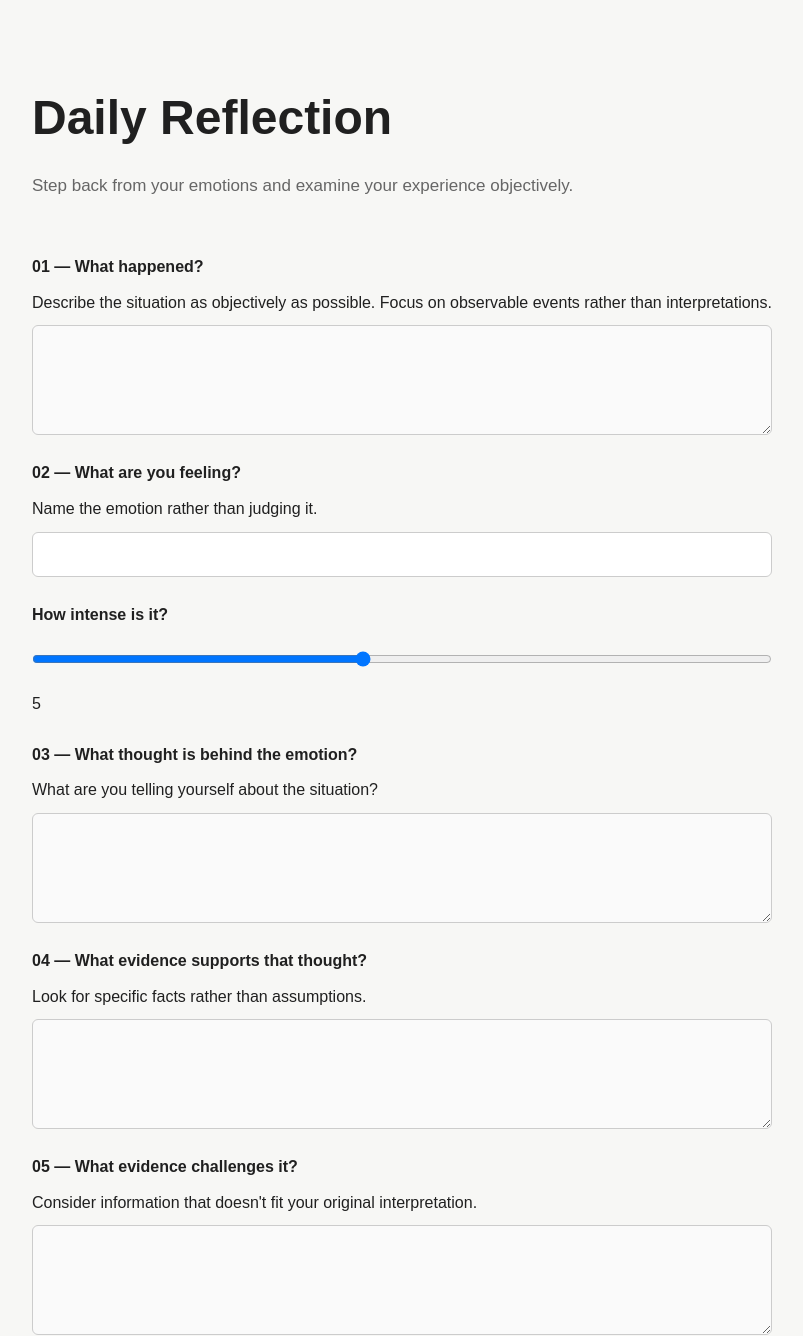
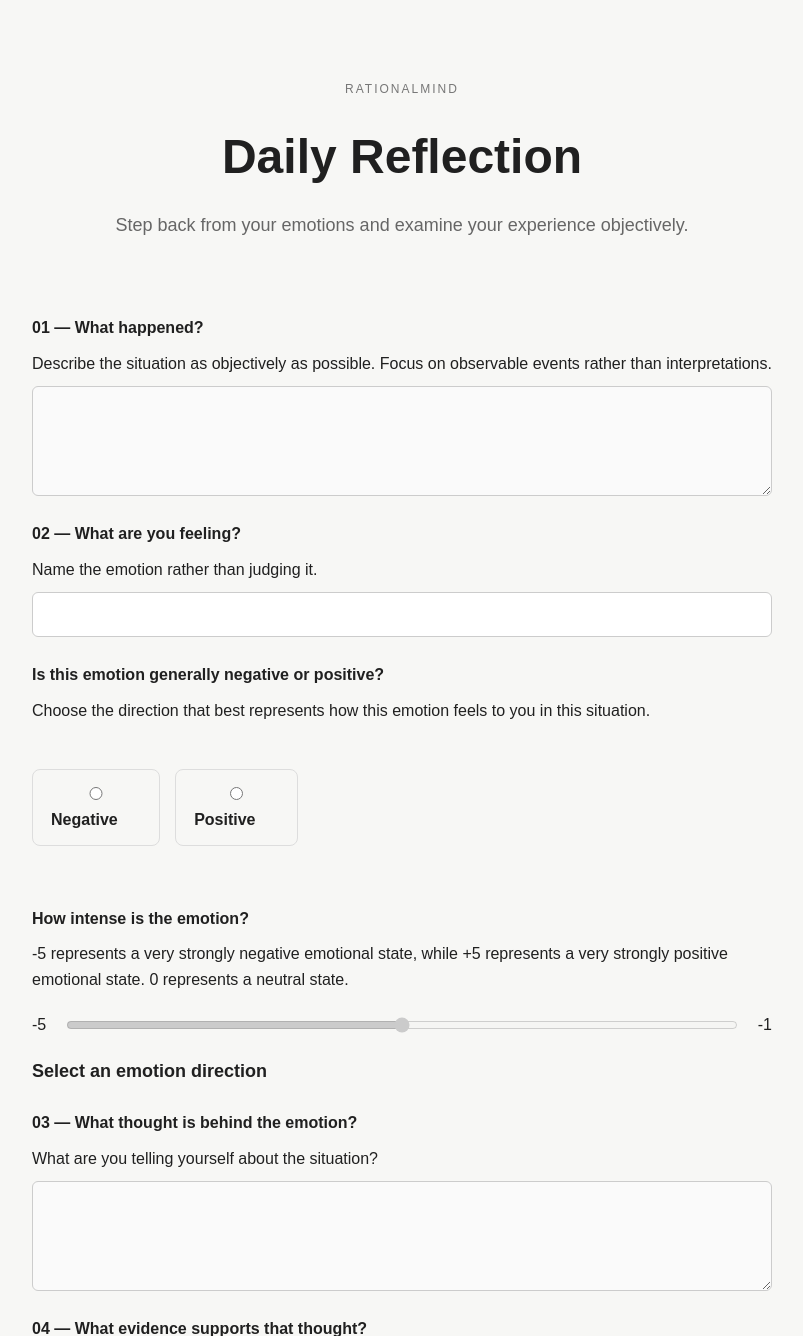
Before and after one commit to Kwakita123/RationalMind, a Flask app: page /reflection in a window 1280 px wide. Shown: the part 104-1440 px from the top of the page, without its empty margins (238-1041 px from the left). Run offline with Flask 3, Linux system fonts and the light colour scheme; the visitor is signed in with stand-in values (Sample User, id 1); data that the repository does not hold is empty.

Commit message:
Enhance reflection form with emotion direction and intensity
Updated the reflection form to include emotion direction and intensity range features.

```diff
--- a/templates/reflection.html
+++ b/templates/reflection.html
@@ -8,11 +8,22 @@ Reflection | RationalMind
 
 <main class="page-container">
 
-    <h1>Daily Reflection</h1>
+    <section class="dashboard-header">
+
+        <p class="eyebrow">
+            RATIONALMIND
+        </p>
+
+        <h1>
+            Daily Reflection
+        </h1>
 
         <p>
             Step back from your emotions and examine your experience objectively.
         </p>
+
+    </section>
+
 
     {% if message %}
 
@@ -24,6 +35,7 @@ Reflection | RationalMind
 
 
     <form method="POST">
+
 
         <!-- 01 -->
 
@@ -54,22 +66,93 @@ Reflection | RationalMind
         <input
             type="text"
             name="emotion"
+            id="emotion"
             required>
 
 
+        <!-- EMOTION DIRECTION -->
+
         <label>
-            How intense is it?
+            Is this emotion generally negative or positive?
         </label>
+
+        <p class="form-help">
+            Choose the direction that best represents how this emotion
+            feels to you in this situation.
+        </p>
+
+        <div class="rating-options">
+
+            <label>
+                <input
+                    type="radio"
+                    name="emotion_direction"
+                    value="negative"
+                    required
+                    onchange="setIntensityRange('negative')">
+
+                Negative
+            </label>
+
+
+            <label>
+                <input
+                    type="radio"
+                    name="emotion_direction"
+                    value="positive"
+                    onchange="setIntensityRange('positive')">
+
+                Positive
+            </label>
+
+        </div>
+
+
+        <!-- INTENSITY -->
+
+        <label for="intensity">
+            How intense is the emotion?
+        </label>
+
+        <p class="form-help">
+            -5 represents a very strongly negative emotional state,
+            while +5 represents a very strongly positive emotional state.
+            0 represents a neutral state.
+        </p>
+
+
+        <div class="intensity-container">
+
+            <span id="intensity-min">
+                -5
+            </span>
+
 
             <input
                 type="range"
                 name="intensity"
-            min="1"
-            max="10"
-            value="5"
-            oninput="this.nextElementSibling.value = this.value">
+                id="intensity"
+                min="-5"
+                max="-1"
+                value="-3"
+                step="1"
+                disabled
+                oninput="updateIntensityValue(this.value)"
+            >
 
-        <output>5</output>
+
+            <span id="intensity-max">
+                -1
+            </span>
+
+        </div>
+
+
+        <output
+            id="intensity-value"
+            for="intensity">
+            Select an emotion direction
+        </output>
 
 
         <!-- 03 -->
@@ -139,7 +222,8 @@ Reflection | RationalMind
         </label>
 
         <p class="form-help">
-            You may not control the situation, but you can choose your next action.
+            You may not control the situation,
+            but you can choose your next action.
         </p>
 
         <textarea
@@ -168,7 +252,71 @@ Reflection | RationalMind
 
     </form>
 
-
 </main>
 
+
+<script>
+
+function setIntensityRange(direction) {
+
+    const slider = document.getElementById("intensity");
+    const valueDisplay = document.getElementById("intensity-value");
+
+    const minimum = document.getElementById("intensity-min");
+    const maximum = document.getElementById("intensity-max");
+
+
+    slider.disabled = false;
+
+
+    if (direction === "negative") {
+
+        slider.min = "-5";
+        slider.max = "-1";
+        slider.value = "-3";
+
+        minimum.textContent = "-5";
+        maximum.textContent = "-1";
+
+        valueDisplay.textContent = "-3";
+
+    }
+
+
+    else if (direction === "positive") {
+
+        slider.min = "1";
+        slider.max = "5";
+        slider.value = "3";
+
+        minimum.textContent = "+1";
+        maximum.textContent = "+5";
+
+        valueDisplay.textContent = "+3";
+
+    }
+
+}
+
+
+function updateIntensityValue(value) {
+
+    const valueDisplay = document.getElementById("intensity-value");
+
+    if (Number(value) > 0) {
+
+        valueDisplay.textContent = "+" + value;
+
+    }
+
+    else {
+
+        valueDisplay.textContent = value;
+
+    }
+
+}
+
+</script>
+
 {% endblock %}
```
Lines whose indentation alone changed are shown as unchanged.
